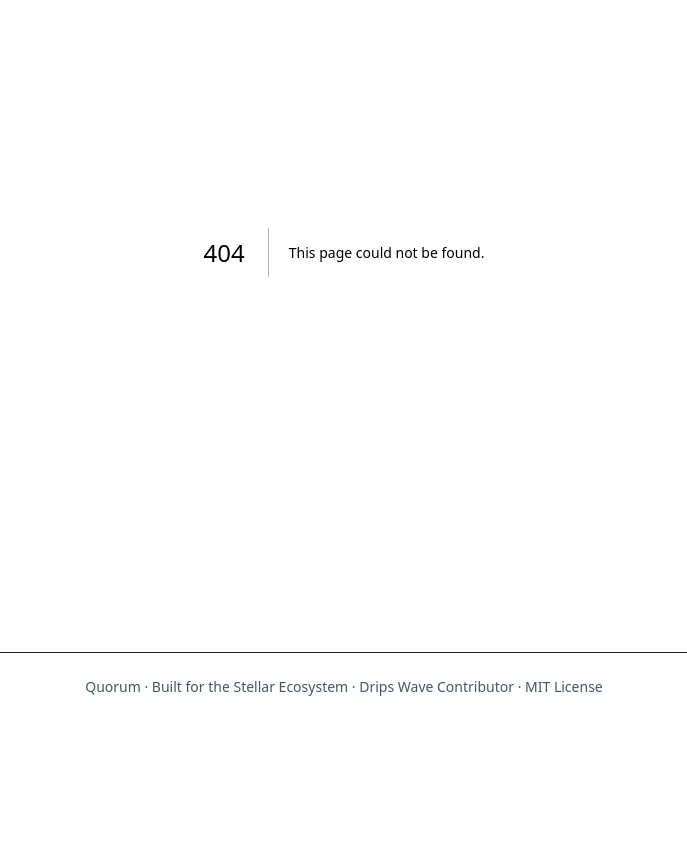
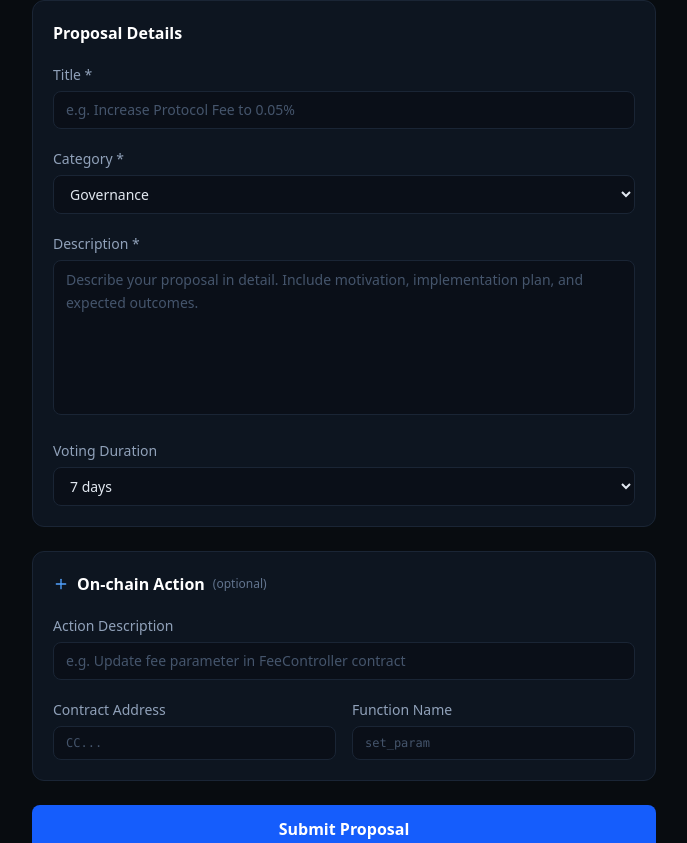
Before and after one commit to StellarQuorum/StellarQuorum, a Next.js app in the folder frontend/: page /create in a window 1280 px wide. Before the commit this address had no page. Shown: the part 213-1056 px from the top of the page, without its empty margins (296-983 px from the left). Before the commit the page ends 934 px from the top, so only its background shows below. Built offline with nearby package versions, Linux system fonts and the light colour scheme.

Commit message:
feat(pages): add Create Proposal page with form, category select, and preview

```diff
--- /dev/null
+++ b/frontend/app/create/page.tsx
@@ -0,0 +1,132 @@
+'use client';
+
+import { useState } from "react";
+import { Plus } from "lucide-react";
+
+const CATEGORIES = ["Financial", "Technical", "Treasury", "Governance", "Security"];
+const DURATIONS = ["3 days", "7 days", "14 days"];
+
+interface FormState {
+  title: string;
+  category: string;
+  description: string;
+  duration: string;
+  contractAddress: string;
+  functionName: string;
+  actionDescription: string;
+}
+
+export default function CreatePage() {
+  const [form, setForm] = useState<FormState>({
+    title: "",
+    category: "Governance",
+    description: "",
+    duration: "7 days",
+    contractAddress: "",
+    functionName: "",
+    actionDescription: "",
+  });
+  const [submitted, setSubmitted] = useState(false);
+
+  function handleSubmit(e: React.FormEvent) {
+    e.preventDefault();
+    setSubmitted(true);
+  }
+
+  const set = (k: keyof FormState) => (e: React.ChangeEvent<HTMLInputElement | HTMLTextAreaElement | HTMLSelectElement>) =>
+    setForm(f => ({ ...f, [k]: e.target.value }));
+
+  const inputClass = "w-full bg-[#0a0f18] border border-[#1a2535] rounded-lg px-3 py-2 text-sm text-slate-200 placeholder-slate-600 focus:outline-none focus:border-blue-600 transition-colors";
+
+  return (
+    <div className="max-w-2xl mx-auto px-6 py-12">
+      <h1 className="text-3xl font-bold text-white mb-2">Create Proposal</h1>
+      <p className="text-slate-400 mb-8">Submit a new governance proposal to the Quorum community.</p>
+
+      {submitted ? (
+        <div className="p-8 rounded-xl bg-[#0d1520] border border-emerald-800/50 text-center">
+          <div className="text-4xl mb-3">✓</div>
+          <h2 className="text-xl font-bold text-emerald-400 mb-2">Proposal Submitted</h2>
+          <p className="text-slate-400 mb-4">
+            Your proposal <strong className="text-white">&ldquo;{form.title}&rdquo;</strong> has been submitted to the Stellar testnet in simulation mode.
+          </p>
+          <p className="text-sm text-slate-500">Connect a Freighter wallet for live mainnet submissions.</p>
+          <button onClick={() => setSubmitted(false)} className="mt-6 px-6 py-2 bg-blue-700 hover:bg-blue-600 text-white rounded-lg text-sm font-medium transition-colors">
+            Create Another
+          </button>
+        </div>
+      ) : (
+        <form onSubmit={handleSubmit} className="flex flex-col gap-6">
+          <div className="p-5 rounded-xl bg-[#0d1520] border border-[#1a2535] flex flex-col gap-5">
+            <h2 className="font-semibold text-white">Proposal Details</h2>
+
+            <div>
+              <label className="text-sm text-slate-400 mb-1.5 block">Title *</label>
+              <input required value={form.title} onChange={set("title")} placeholder="e.g. Increase Protocol Fee to 0.05%" className={inputClass} />
+            </div>
+
+            <div>
+              <label className="text-sm text-slate-400 mb-1.5 block">Category *</label>
+              <select value={form.category} onChange={set("category")} className={inputClass}>
+                {CATEGORIES.map(c => <option key={c} value={c}>{c}</option>)}
+              </select>
+            </div>
+
+            <div>
+              <label className="text-sm text-slate-400 mb-1.5 block">Description *</label>
+              <textarea required value={form.description} onChange={set("description")} rows={6} placeholder="Describe your proposal in detail. Include motivation, implementation plan, and expected outcomes." className={`${inputClass} resize-none leading-relaxed`} />
+            </div>
+
+            <div>
+              <label className="text-sm text-slate-400 mb-1.5 block">Voting Duration</label>
+              <select value={form.duration} onChange={set("duration")} className={inputClass}>
+                {DURATIONS.map(d => <option key={d} value={d}>{d}</option>)}
+              </select>
+            </div>
+          </div>
+
+          <div className="p-5 rounded-xl bg-[#0d1520] border border-[#1a2535] flex flex-col gap-5">
+            <div className="flex items-center gap-2">
+              <Plus size={16} className="text-blue-400" />
+              <h2 className="font-semibold text-white">On-chain Action</h2>
+              <span className="text-xs text-slate-500">(optional)</span>
+            </div>
+
+            <div>
+              <label className="text-sm text-slate-400 mb-1.5 block">Action Description</label>
+              <input value={form.actionDescription} onChange={set("actionDescription")} placeholder="e.g. Update fee parameter in FeeController contract" className={inputClass} />
+            </div>
+
+            <div className="grid grid-cols-2 gap-4">
+              <div>
+                <label className="text-sm text-slate-400 mb-1.5 block">Contract Address</label>
+                <input value={form.contractAddress} onChange={set("contractAddress")} placeholder="CC..." className={`${inputClass} font-mono text-xs`} />
+              </div>
+              <div>
+                <label className="text-sm text-slate-400 mb-1.5 block">Function Name</label>
+                <input value={form.functionName} onChange={set("functionName")} placeholder="set_param" className={`${inputClass} font-mono text-xs`} />
+              </div>
+            </div>
+          </div>
+
+          {/* Preview */}
+          {form.title && (
+            <div className="p-5 rounded-xl bg-[#080c10] border border-[#162032]">
+              <h3 className="text-sm font-semibold text-slate-400 mb-3 uppercase tracking-wider">Preview</h3>
+              <div className="text-lg font-bold text-white mb-1">{form.title}</div>
+              <div className="text-xs text-slate-500 mb-3">{form.category} &middot; {form.duration} voting window</div>
+              {form.description && <p className="text-sm text-slate-300 leading-relaxed line-clamp-3">{form.description}</p>}
+            </div>
+          )}
+
+          <div className="flex flex-col gap-3">
+            <button type="submit" className="w-full py-3 bg-blue-600 hover:bg-blue-500 text-white rounded-lg font-semibold transition-colors">
+              Submit Proposal
+            </button>
+            <p className="text-xs text-slate-500 text-center">Submitting requires a Freighter wallet and QUORUM tokens. Live mainnet submission coming soon.</p>
+          </div>
+        </form>
+      )}
+    </div>
+  );
+}
```
